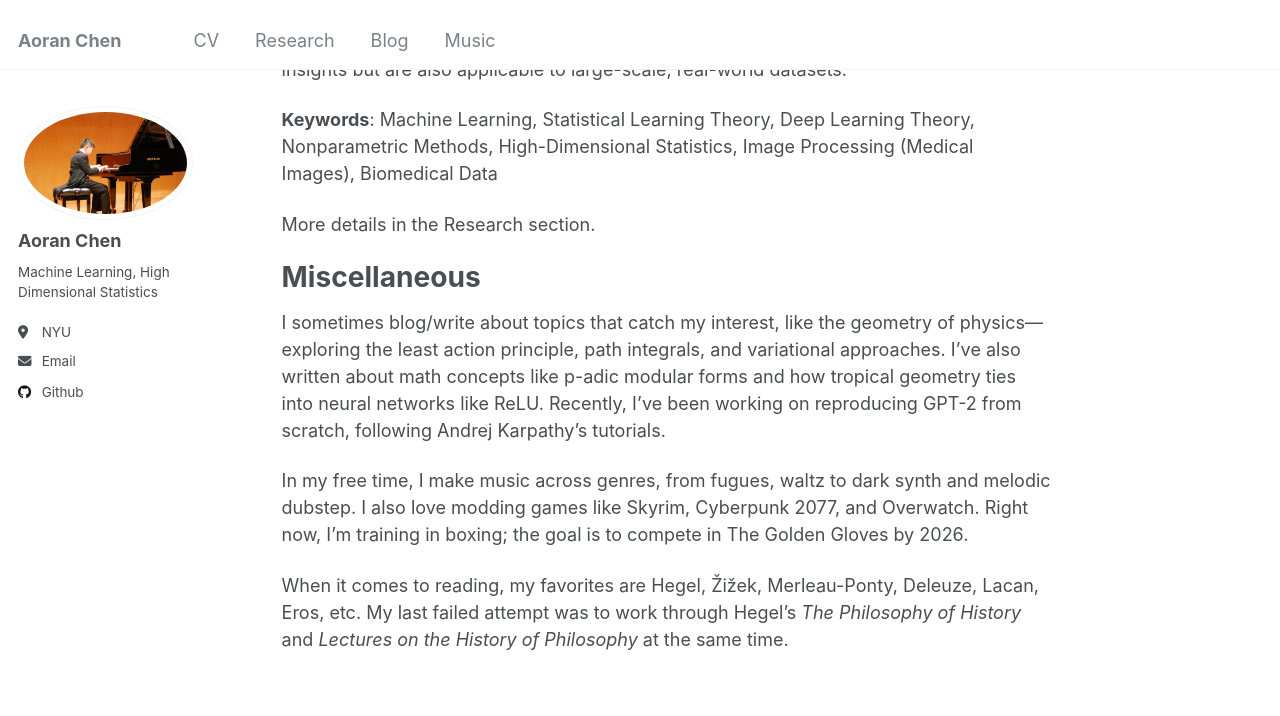
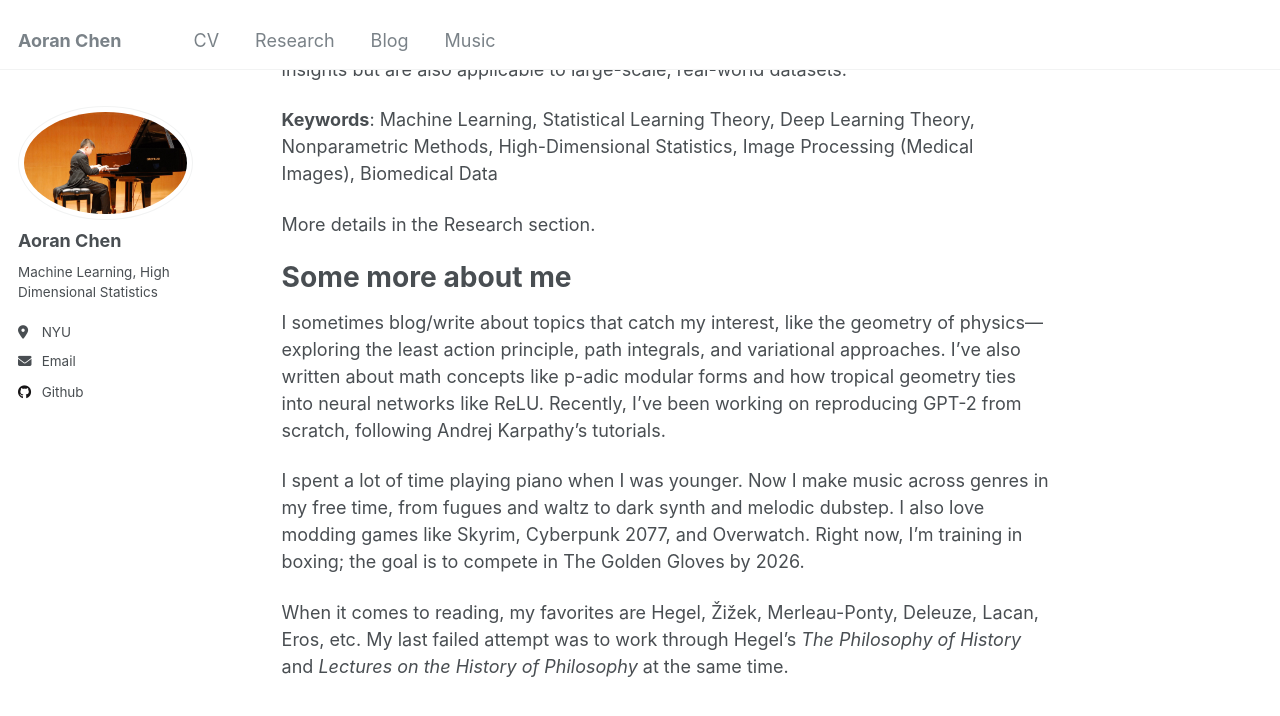
Before and after one commit to samohtaerg/samohtaerg.github.io, a Jekyll site: the page built from _pages/about.md, in a window 1280 px wide and 900 px high, scrolled down 815 px. Shown: the top 716 px of the window. Built offline with Jekyll 4.4.1, drawn with Linux system fonts in a browser that asks for light colours; nearby versions of some CDN libraries.

Commit message:
Update about.md

```diff
--- a/_pages/about.md
+++ b/_pages/about.md
@@ -29,10 +29,10 @@ I focus on practical problems. My goal is to develop theories that not only prov
 
 More details in the Research section.
 
-Miscellaneous
+Some more about me
 ======
 I sometimes blog/write about topics that catch my interest, like the geometry of physics—exploring the least action principle, path integrals, and variational approaches. I’ve also written about math concepts like p-adic modular forms and how tropical geometry ties into neural networks like ReLU. Recently, I’ve been working on reproducing GPT-2 from scratch, following Andrej Karpathy’s tutorials.
 
-In my free time, I make music across genres, from fugues, waltz to dark synth and melodic dubstep. I also love modding games like Skyrim, Cyberpunk 2077, and Overwatch. Right now, I’m training in boxing; the goal is to compete in The Golden Gloves by 2026.
+I spent a lot of time playing piano when I was younger. Now I make music across genres in my free time, from fugues and waltz to dark synth and melodic dubstep. I also love modding games like Skyrim, Cyberpunk 2077, and Overwatch. Right now, I’m training in boxing; the goal is to compete in The Golden Gloves by 2026.
 
 When it comes to reading, my favorites are Hegel, Žižek, Merleau-Ponty, Deleuze, Lacan, Eros, etc. My last failed attempt was to work through Hegel’s *The Philosophy of History* and *Lectures on the History of Philosophy* at the same time.
```
